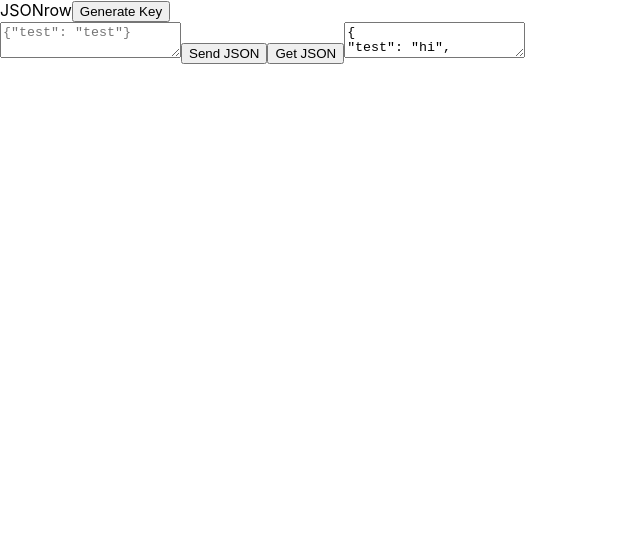
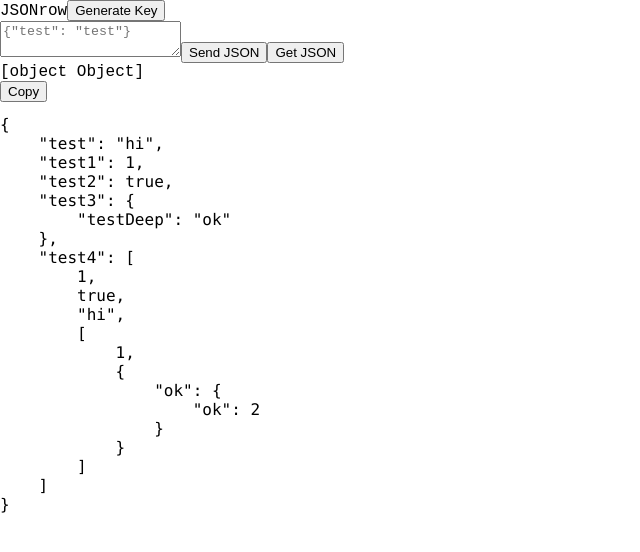
Before and after one commit to alexsaliu/jsonrow, a React (Create React App) app: page / in a window 1280 px wide. Shown: the top 552 px of the page, without its empty margins (0-640 px from the left). Built offline with nearby package versions, Linux system fonts and the light colour scheme.

Commit message:
Playing with JSON formatting

```diff
--- a/src/App.js
+++ b/src/App.js
@@ -1,4 +1,4 @@
-import {useState, useEffect} from 'react'
+import {useState, useEffect, useRef} from 'react'
 import axios from 'axios'
 
 const App = () => {
@@ -11,41 +11,33 @@ const App = () => {
 		"test3": {
 			"testDeep": "ok"
 		},
-		"test4": [1, true, "hi"]
+		"test4": [1, true, "hi", [1, {"ok": {"ok": 2}}]]
 	}`)
+
+	const jsonRef = useRef(null)
 
 	useEffect(() => {
 		console.log(JSON.parse(json))
-		setJson(formatJson(JSON.parse(json)))
-		console.log(formatJson(JSON.parse(json)))
+		setJson(JSON.parse(json))
+		// setJson(formatJson(JSON.parse(json)))
+		console.log(json)
 	}, [])
 
-	// if object
-		// add key
-		// check type, add value
-
-	// if array
-		// check type add value
-
 	const formatJson = (json, level=0) => {
-		let formattedJson = ''
+		let formattedJson = !level ? '<div>' : ''
 		if (Array.isArray(json)) {
-			formattedJson += '[\n' + indentation(level++)
-			console.log(level);
-
-			for (const item in json) {
-				formattedJson += formatValue(item) + ',\n'
+			formattedJson += '[<div>'
+			for (const item of json) {
+				formattedJson += '<div>' + indentation(level + 2) + formatValue(item, level + 2)
 			}
-			formattedJson += ']'
+			formattedJson += '<div>' + indentation(level) + ']</div>'
 		}
 		else if (typeof json === 'object') {
-			formattedJson += '{\n' + indentation(level++)
-			console.log(level);
+			formattedJson += '{</div>'
 			for (const key in json) {
-				formattedJson += `"${key}": `
-				formattedJson += formatValue(json[key]) + ',\n'
+				formattedJson += `<div>${indentation(level + 2)}<span style="color:green">"${key}"</span>: ${formatValue(json[key], level + 2)}`
 			}
-			formattedJson += '}'
+			formattedJson += `<div>${indentation(level)}}</div>`
 		}
 		else {
 			return 'not valid json'
@@ -61,10 +53,11 @@ const App = () => {
 		return spaces
 	}
 
-	const formatValue = (value) => {
-		if (typeof value === 'string') return `"${value}"`
-		if (typeof value === 'number' || typeof value === 'boolean') return value
-		if (typeof value === 'object' || Array.isArray(value)) return formatJson(value)
+	const formatValue = (value, level) => {
+		if (typeof value === 'string') return `<span style="color:red">"${value}"</span>,</div>`
+		if (typeof value === 'number') return `<span style="color:blue">${value}</span>,</div>`
+		if (typeof value === 'boolean') return `<span style="color:purple">${value}</span>,</div>`
+		if (typeof value === 'object' || Array.isArray(value)) return formatJson(value, level)
 	}
 
 	const generateKey = async () => {
@@ -88,10 +81,9 @@ const App = () => {
 		setJson(JSON.stringify(res.data.data))
 	}
 
-	const copyToClipboard = () => {
-		let str = apiKey
+	const copyToClipboard = (text) => {
 		function listener(e) {
-		e.clipboardData.setData("text/plain", str)
+		e.clipboardData.setData("text/html", text)
 		e.preventDefault()
 		}
 		document.addEventListener("copy", listener)
@@ -99,15 +91,36 @@ const App = () => {
 		document.removeEventListener("copy", listener)
 	}
 
+	function CopyToClipboard(element) {
+		if (document.selection) {
+		  var range = document.body.createTextRange();
+		  range.moveToElementText(element);
+		  range.select().createTextRange();
+		  document.execCommand("copy");
+		} else if (window.getSelection) {
+		  var range = document.createRange();
+		  range.selectNode(element);
+		  window.getSelection().addRange(range);
+		  document.execCommand("copy");
+		  alert("Text has been copied, now paste in the text-area")
+		}
+	  }
+
 	return (
 		<div className="App">
 			JSONrow
 			<button onClick={() => generateKey()}>Generate Key</button>
-			<div onClick={() => copyToClipboard()}>{apiKey}</div>
+			<div onClick={() => copyToClipboard(apiKey)}>{apiKey}</div>
 			<textarea onChange={(e) => setText(e.target.value)} placeholder='{"test": "test"}'></textarea>
 			<button onClick={() => sendJson()}>Send JSON</button>
 			<button onClick={() => getJson()}>Get JSON</button>
-			<textarea value={json}></textarea>
+			<div ref={jsonRef} dangerouslySetInnerHTML={{__html: json}}></div>
+			<button onClick={() => CopyToClipboard(jsonRef.current)}>Copy</button>
+			<pre>
+				<code>
+					{JSON.stringify(json, null, 4)}
+				</code>
+			</pre>
 		</div>
 	)
 }
--- a/src/index.css
+++ b/src/index.css
@@ -1,8 +1,7 @@
 body {
   margin: 0;
-  font-family: -apple-system, BlinkMacSystemFont, 'Segoe UI', 'Roboto', 'Oxygen',
-    'Ubuntu', 'Cantarell', 'Fira Sans', 'Droid Sans', 'Helvetica Neue',
-    sans-serif;
+  font-family: monospace, arial, sans-serif, -apple-system, BlinkMacSystemFont, 'Segoe UI', 'Roboto', 'Oxygen',
+    'Ubuntu', 'Cantarell', 'Fira Sans', 'Droid Sans', 'Helvetica Neue';
   -webkit-font-smoothing: antialiased;
   -moz-osx-font-smoothing: grayscale;
 }
```
